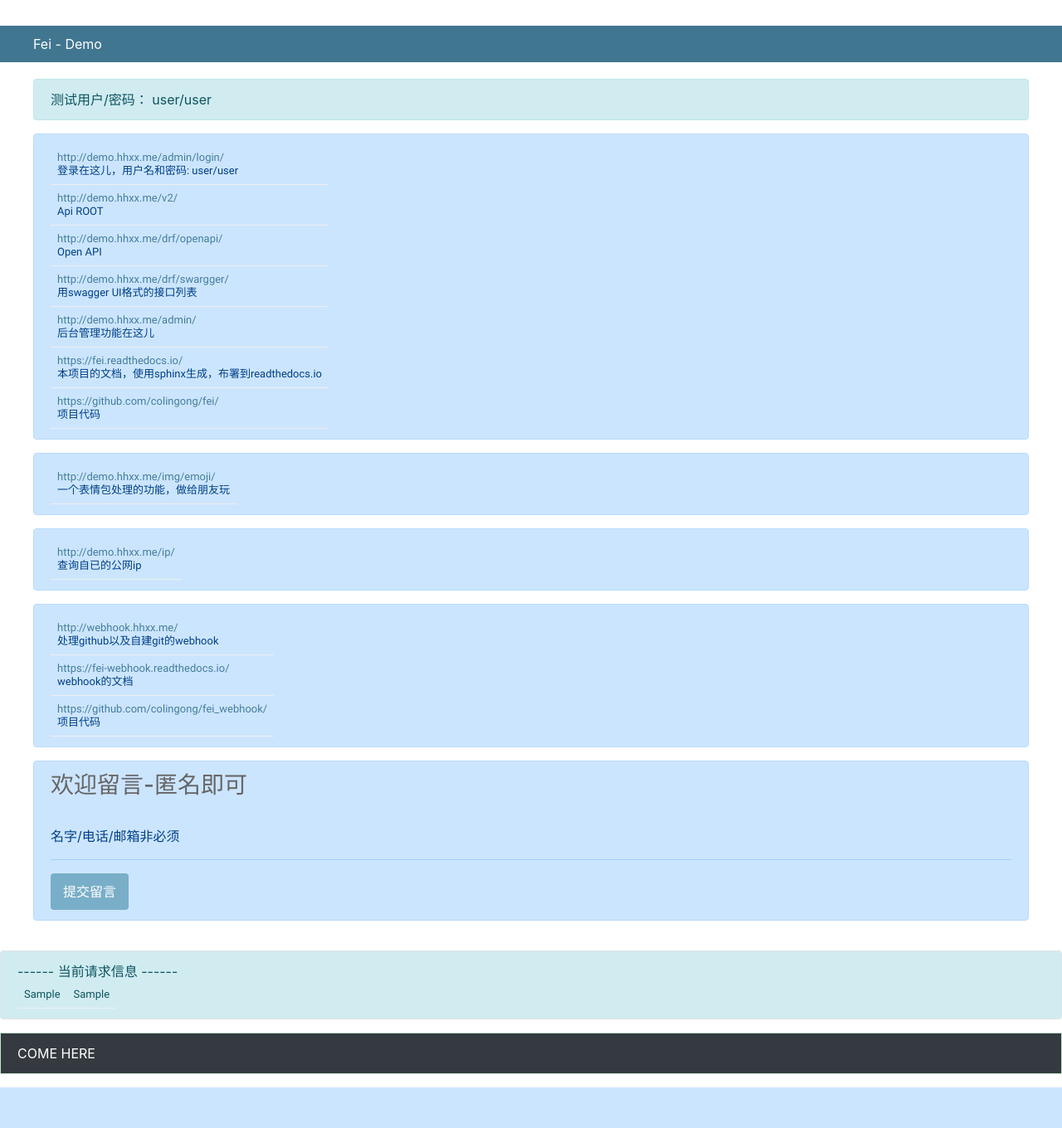
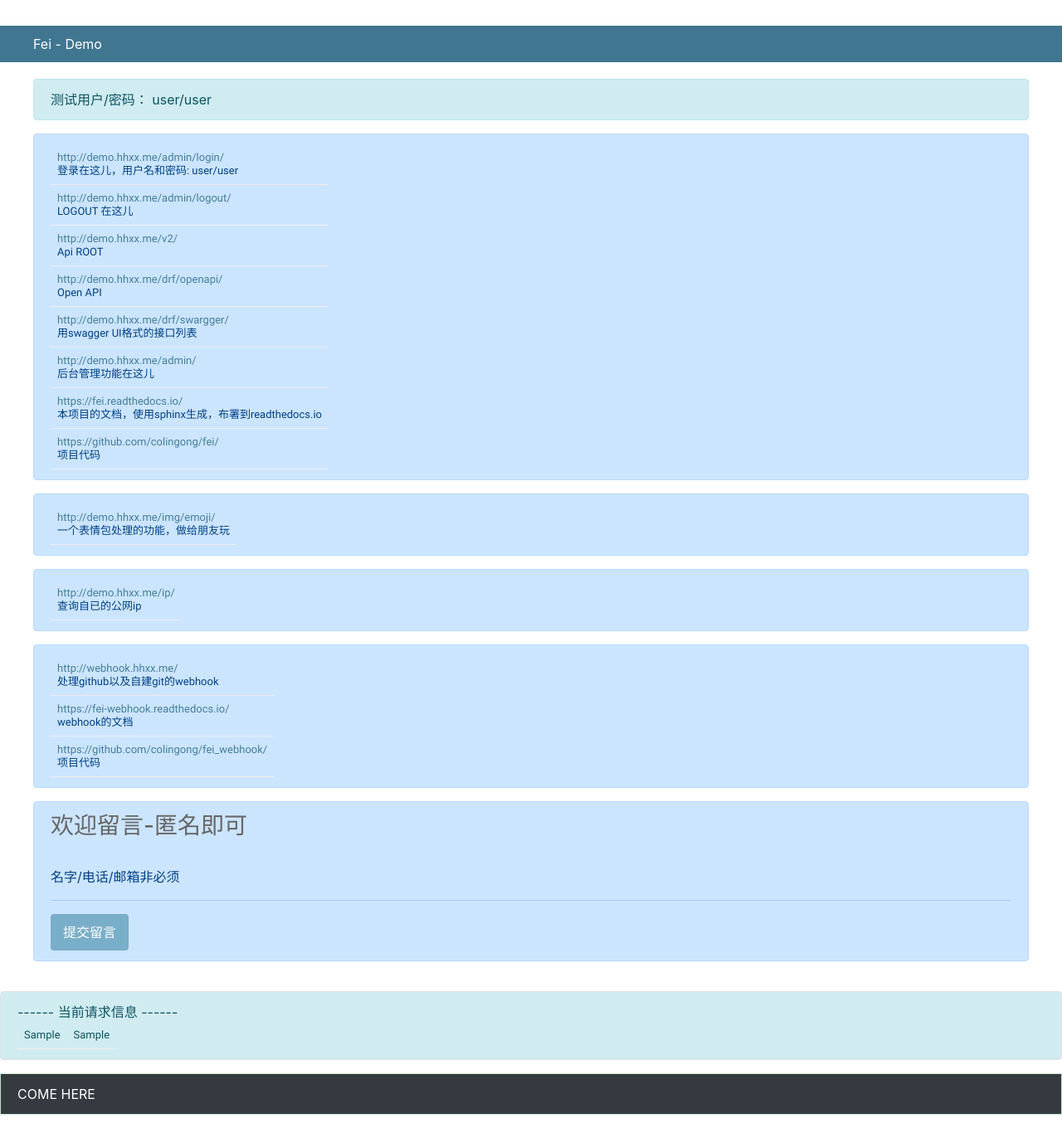
Before and after one commit to colingong/fei, a Django app: template fei/app_drf/templates/site_root.html in a window 1280 px wide. Shown: the part 35-1395 px from the top of the page at 83% size. Before the commit the page ends 1346 px from the top, so only its background shows below. Run offline with Django 3.2, Linux system fonts and the light colour scheme; the template is opened without the code that fills it: most values are stand-ins (such as "Sample title", 1, 10 or a date in 2020); some libraries are stand-ins or nearby versions.

Commit message:
change site_root.html

```diff
--- a/fei/app_drf/templates/site_root.html
+++ b/fei/app_drf/templates/site_root.html
@@ -9,6 +9,12 @@
             <td>
                 <a href="/admin/login/">http://demo.hhxx.me/admin/login/</a>
                 <br>登录在这儿，用户名和密码: user/user
+            </td>
+        </tr>
+        <tr>
+            <td>
+                <a href="/admin/logout/">http://demo.hhxx.me/admin/logout/</a>
+                <br>LOGOUT 在这儿
             </td>
         </tr>
         <tr>
```
